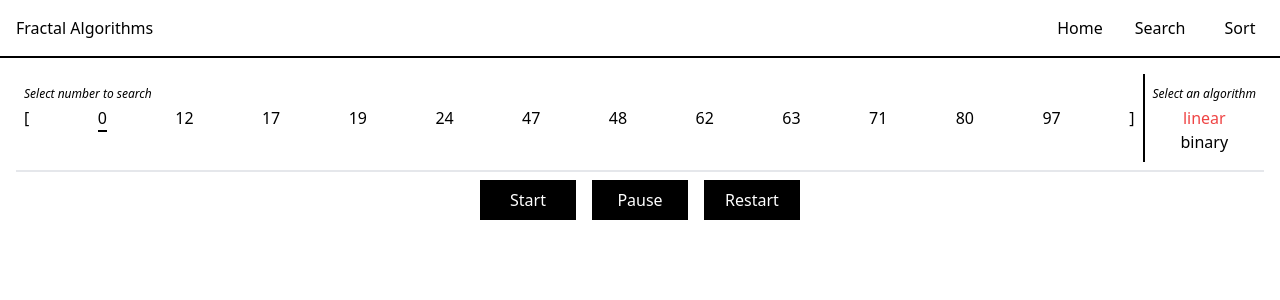
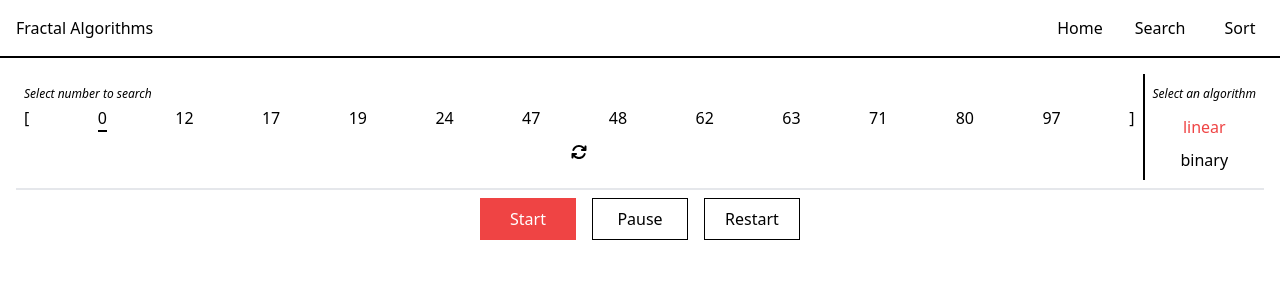
Before and after one commit to danielgavidia/fractal-algorithms, a Next.js app in the folder frontend/: page /search in a window 1280 px wide. Shown: the top 300 px of the page. Built offline with nearby package versions, Linux system fonts and the light colour scheme; no server answers.

Commit message:
Changed formatting to start/pause/restart buttons

```diff
--- a/frontend/package.json
+++ b/frontend/package.json
@@ -9,6 +9,11 @@
 		"lint": "next lint"
 	},
 	"dependencies": {
+		"@fortawesome/fontawesome-svg-core": "^6.6.0",
+		"@fortawesome/free-brands-svg-icons": "^6.6.0",
+		"@fortawesome/free-regular-svg-icons": "^6.6.0",
+		"@fortawesome/free-solid-svg-icons": "^6.6.0",
+		"@fortawesome/react-fontawesome": "^0.2.2",
 		"axios": "^1.7.7",
 		"next": "14.2.15",
 		"react": "^18",
--- a/frontend/src/app/search/page.tsx
+++ b/frontend/src/app/search/page.tsx
@@ -11,6 +11,10 @@ import type { NodeLinearSearch, NodeBinarySearch } from "../../../../types/types
 import { getLinearSearch, getBinarySearch } from "../../utils/express";
 import AnimationHandler from "@/components/general/AnimationHandler";
 import { generateRandomArray } from "@/utils/functions";
+
+// Icons
+import { FontAwesomeIcon } from "@fortawesome/react-fontawesome";
+import { faArrowsRotate } from "@fortawesome/free-solid-svg-icons";
 
 const leftBracket = "[";
 const rightBracket = "]";
@@ -37,7 +41,7 @@ const page = () => {
 		const randomArray = generateRandomArray().sort((a, b) => a - b);
 		setList(randomArray);
 		setTarget({ item: randomArray[0], index: 0 });
-	}, [mode]);
+	}, []);
 
 	// Fetch linear and binary search data
 	useEffect(() => {
@@ -53,6 +57,11 @@ const page = () => {
 	}, [target, list]);
 
 	// Handlers
+	const handleSetList = () => {
+		const randomArray = generateRandomArray().sort((a, b) => a - b);
+		setList(randomArray);
+	};
+
 	const handleSetTarget = (i: { item: number; index: number }) => {
 		setTarget(i);
 	};
@@ -80,7 +89,7 @@ const page = () => {
 								<li key={key}>
 									<button
 										onClick={() => handleSetTarget({ item, index: key })}
-										className={format}
+										className={format + " hover:text-red-500"}
 									>
 										{item}
 									</button>
@@ -89,6 +98,11 @@ const page = () => {
 						})}
 						{rightBracket}
 					</ul>
+					<div className="w-full flex justify-center p-2">
+						<button onClick={() => handleSetList()} className="w-10 hover:text-red-500">
+							<FontAwesomeIcon icon={faArrowsRotate} />
+						</button>
+					</div>
 				</div>
 				<div className="flex flex-col justify-between border-l-2 border-black p-2">
 					<p className="text-xs py-1 italic">Select an algorithm</p>
--- a/frontend/src/components/general/AnimationHandler.tsx
+++ b/frontend/src/components/general/AnimationHandler.tsx
@@ -12,6 +12,7 @@ const AnimationHandler = ({ data, Component }: AnimationHandlerProps) => {
 	const [currentIndex, setCurrentIndex] = useState<number>(0);
 	const [isRunning, setIsRunning] = useState<boolean>(false);
 	const [isPaused, setIsPaused] = useState<boolean>(false);
+	const [action, setCurrentAction] = useState<string>("start");
 
 	useEffect(() => {
 		let interval: NodeJS.Timeout | null = null;
@@ -38,30 +39,46 @@ const AnimationHandler = ({ data, Component }: AnimationHandlerProps) => {
 	const startAnimation = () => {
 		setIsRunning(true);
 		setIsPaused(false);
+		setCurrentAction("start");
 	};
 
 	const pauseAnimation = () => {
 		setIsPaused(true);
+		setCurrentAction("pause");
 	};
 
 	const resetAnimation = () => {
 		setIsRunning(false);
 		setIsPaused(false);
 		setCurrentIndex(0);
+		setCurrentAction("restart");
 	};
+
+	// Modes
+	const actions = [
+		{ action: "start", title: "Start", handler: startAnimation },
+		{ action: "pause", title: "Pause", handler: pauseAnimation },
+		{ action: "restart", title: "Restart", handler: resetAnimation },
+	];
 
 	return (
 		<div className="flex flex-col w-full items-center">
 			<div className="flex space-x-4 mb-4 justify-between w-80">
-				<button onClick={startAnimation} className="bg-black text-white px-4 py-2 w-24">
-					Start
-				</button>
-				<button onClick={pauseAnimation} className="bg-black text-white px-4 py-2 w-24">
-					Pause
-				</button>
-				<button onClick={resetAnimation} className="bg-black text-white px-4 py-2 w-24">
-					Restart
-				</button>
+				{actions.map((a, key) => {
+					const format =
+						a.action === action
+							? "bg-red-500 text-white border-[0.5px] border-red-500"
+							: "border-[0.5px] border-black hover:bg-black hover:text-white";
+					return (
+						<button
+							key={key}
+							onClick={a.handler}
+							className={format + " px-4 py-2 w-24"}
+						>
+							{a.title}
+						</button>
+					);
+				})}
 			</div>
 			{data !== undefined && data.length > 0 && data[currentIndex] !== undefined ? (
 				<>
```
Also changed, not shown: 1 other file (tests, documents, lock files or other folders).
